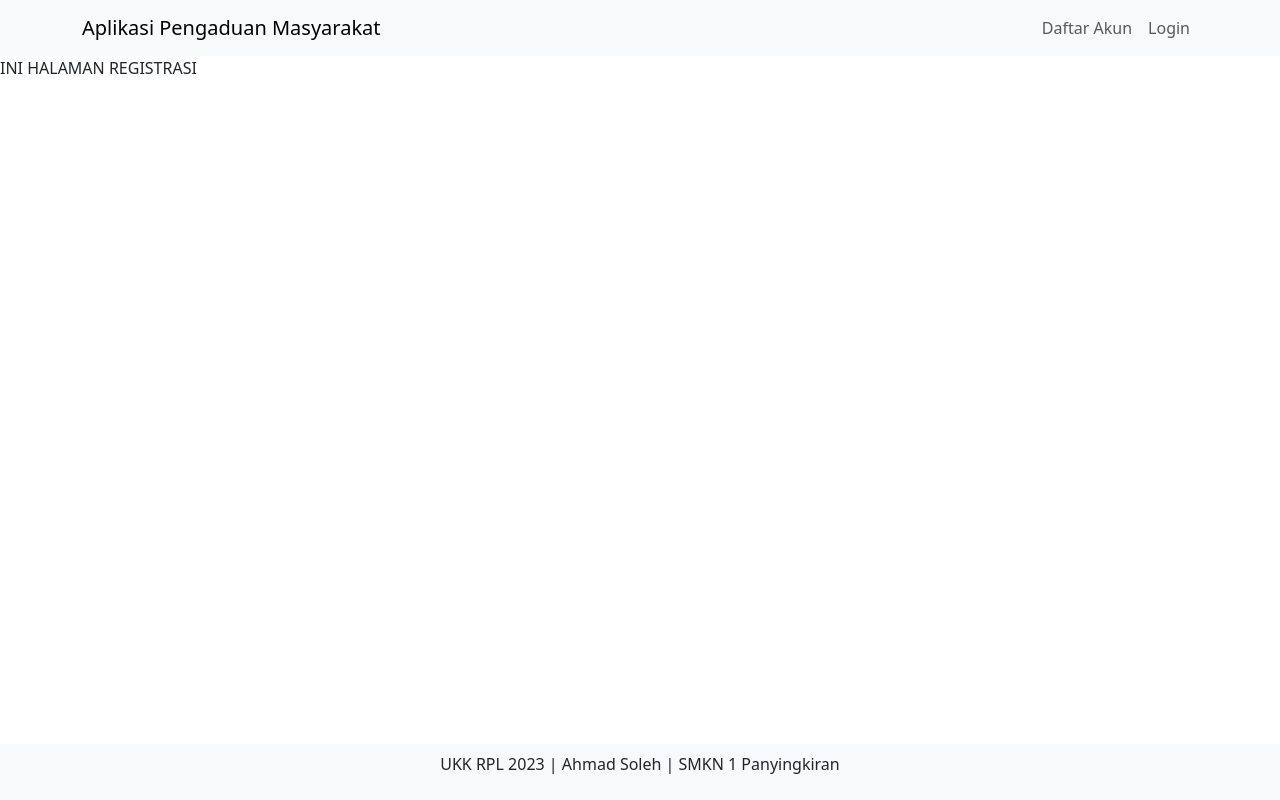
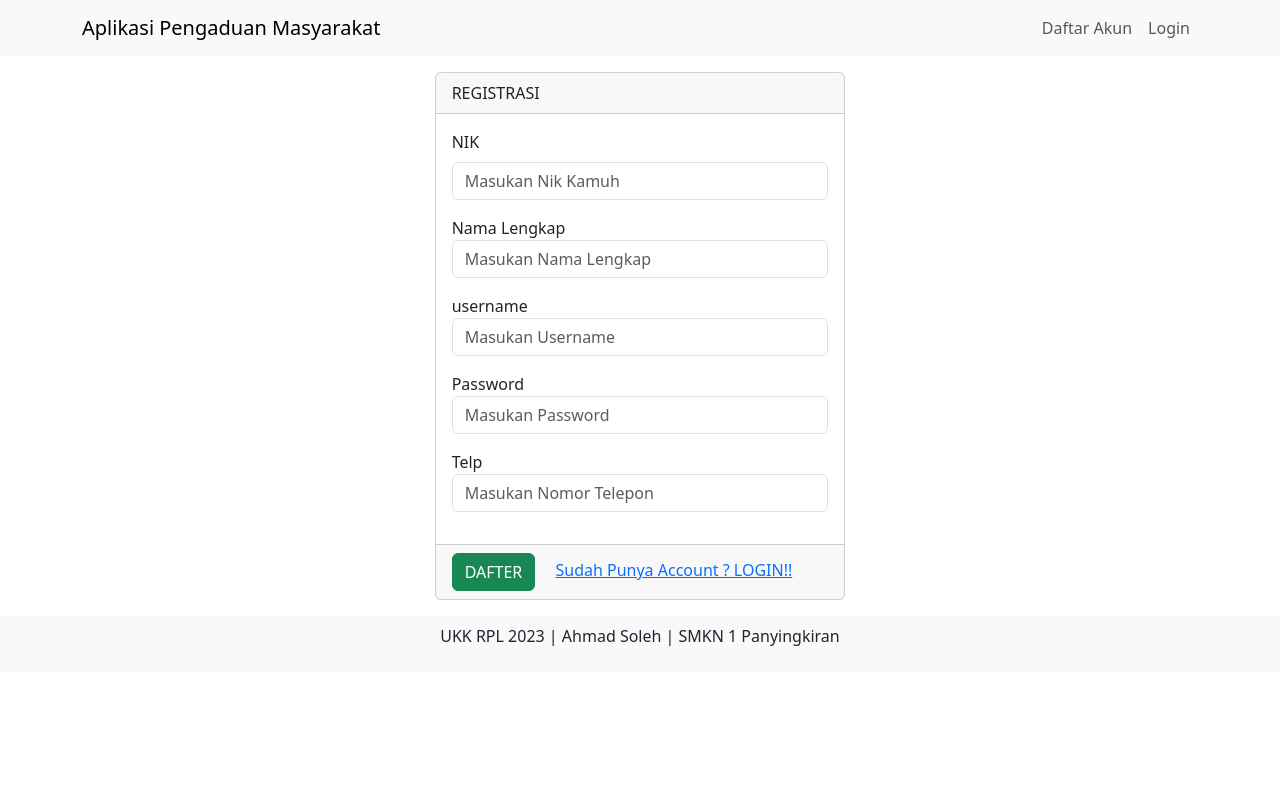
Before and after one commit to SolhMad/aplikasi-pengaduan-masyarakat, a PHP site: page /index.php?page=registrasi in a window 1280 px wide. Run offline with PHP 8.4, Linux system fonts and the light colour scheme.

Commit message:
membuat halaman home,login,dan registrasi

```diff
--- a/index.php
+++ b/index.php
@@ -1,33 +1,35 @@
 <!DOCTYPE html>
 <html lang="en">
+
 <head>
   <meta charset="UTF-8">
   <meta name="viewport" content="width=device-width, initial-scale=1.0">
   <title>APEM | Aplikasi Pengaduan Masyarakat</title>
   <link rel="stylesheet" href="assets/css/bootstrap.min.css">
 </head>
+
 <body>
 
   <nav class="navbar navbar-expand-lg bg-body-tertiary">
     <div class="container">
-    <a class="navbar-brand" href="#">Aplikasi Pengaduan Masyarakat</a>
+      <a class="navbar-brand" href="index.php">Aplikasi Pengaduan Masyarakat</a>
       <button class="navbar-toggler" type="button" data-bs-toggle="collapse" data-bs-target="#navbarNav" aria-controls="navbarNav" aria-expanded="false" aria-label="Toggle navigation">
         <span class="navbar-toggler-icon"></span>
       </button>
       <div class="collapse navbar-collapse justify-content-end" id="navbarNav">
         <ul class="navbar-nav">
           <li class="nav-item">
-          <a class="nav-link" href="#">Daftar Akun</a>
+            <a class="nav-link" href="index.php?page=registrasi">Daftar Akun</a>
           </li>
           <li class="nav-item">
-          <a class="nav-link" href="#">Login</a>
+            <a class="nav-link" href="index.php?page=login">Login</a>
         </ul>
       </div>
     </div>
   </nav>
 
   <?php
-    if(isset($_GET['page'])){
+  if (isset($_GET['page'])) {
     $page = $_GET['page'];
 
     switch ($page) {
@@ -39,18 +41,21 @@
         break;
 
       default:
-                echo "Halaman Tidak Tersedia";
+        echo "HALAMAN TAK TERSEDIA";
         break;
     }
-    }else{
+  } else {
     include 'home.php';
   }
   ?>
 
-<footer class="footer py-2 bg-light fixed-bottom" >
+  <footer class="footer mt-3 py-2 bg-light">
+    <div class="container">
       <p class="text-center"> UKK RPL 2023 | Ahmad Soleh | SMKN 1 Panyingkiran</p>
+    </div>
   </footer>
 
   <script src="assets/js/bootstrap.min.js"></script>
 </body>
+
 </html>
--- a/registrasi.php
+++ b/registrasi.php
@@ -1 +1,38 @@
-INI HALAMAN REGISTRASI
+<div class="row mt-3">
+  <div class="col-md-4 offset-md-4">
+    <div class="card">
+      <div class="card-header">
+        REGISTRASI
+      </div>
+      <div class="card-body">
+        <form action="" method="POST">
+          <div class="mb-3">
+            <label for="nik" class="form-label">NIK</label>
+            <input type="number" class="form-control" id="nik" placeholder="Masukan Nik Kamuh" required>
+          </div>
+          <div class="mb-3">
+            <label for="nama"> Nama Lengkap </label>
+            <input type="text" class="form-control" name="nama" id="nama" placeholder="Masukan Nama Lengkap" required>
+          </div>
+          <div class="mb-3">
+            <label for="username"> username </label>
+            <input type="text" class="form-control" name="username" id="username" placeholder="Masukan Username" required>
+          </div>
+          <div class="mb-3">
+            <label for="password"> Password </label>
+            <input type="password" class="form-control" name="password" id="password" placeholder="Masukan Password" required>
+          </div>
+          <div class="mb-3">
+            <label for="telp"> Telp </label>
+            <input type="number" class="form-control" name="telp" id="telp" placeholder="Masukan Nomor Telepon" required>
+          </div>
+      </div>
+      <div class="card-footer">
+        <button type="submit" name="kirim" class="btn btn-success">DAFTER</button>
+        <a href="index.php?page=login" class="m-3">Sudah Punya Account ? LOGIN!!</a>
+      </div>
+      </form>
+    </div>
+  </div>
+
+</div>
```
Also changed, not shown: home.php (+31 -0 lines), login.php (+30 -1 lines). Lines whose indentation alone changed are shown as unchanged.
